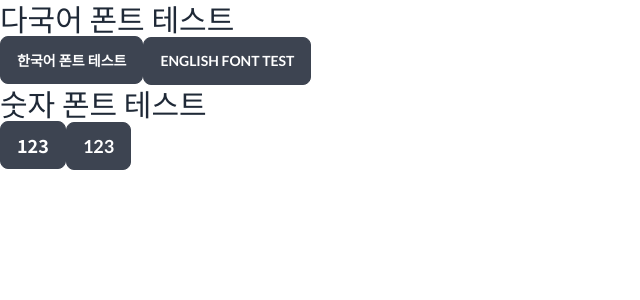
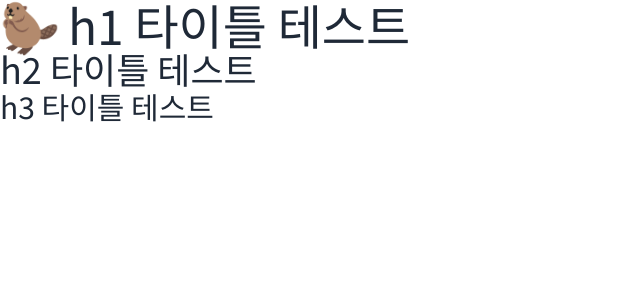
Before and after one commit to 2P3S/2p3s-scrum-dice, a Next.js app: page / in a window 1280 px wide. Shown: the top 300 px of the page, without its empty margins (0-640 px from the left). Built offline with nearby package versions, Linux system fonts and the light colour scheme.

Commit message:
[#23] frontend_atoms Title 태그 추가

```diff
--- /dev/null
+++ b/src/components/atoms/title/Title.tsx
@@ -0,0 +1,22 @@
+import { HTMLAttributes } from 'react';
+import classnames from 'classnames';
+
+type TitleProps = HTMLAttributes<HTMLHeadingElement> & {
+  headingLevel: 'h1' | 'h2' | 'h3';
+  emoji?: string;
+};
+
+export const Title = ({ children, className, headingLevel: HeadingLevel = 'h1', emoji, ...props }: TitleProps) => {
+  const style = classnames(className, {
+    'text-5xl': HeadingLevel === 'h1',
+    'text-4xl': HeadingLevel === 'h2',
+    'text-3xl': HeadingLevel === 'h3',
+  });
+
+  return (
+    <HeadingLevel className={style} {...props}>
+      {emoji && <span className="mr-2">{emoji}</span>}
+      {children}
+    </HeadingLevel>
+  );
+};
--- /dev/null
+++ b/src/components/atoms/title/index.ts
@@ -0,0 +1 @@
+export { Title } from './Title';
--- a/src/pages/index.tsx
+++ b/src/pages/index.tsx
@@ -5,7 +5,7 @@ import classNames from 'classnames';
 import { Noto_Sans_KR, Lato } from 'next/font/google';
 
 // Todo: atomic 디자인 패턴 실험중에만 하기의 컴포넌트를 추가한다.
-import Button from '@/components/atoms/button/Button';
+import { Title } from '@/components/atoms/title';
 
 const notoSansKr = Noto_Sans_KR({
   // preload: true, 기본값
@@ -29,14 +29,11 @@ export default function Home() {
         <link rel="icon" href="/favicon.ico" />
       </Head>
       <main className={classNames(notoSansKr.className, lato.variable)}>
-        {/* <Button>default btn</Button>
-        <Button loading>loading btn</Button> */}
-        <h3 className="text-3xl">다국어 폰트 테스트</h3>
-        <Button>한국어 폰트 테스트</Button>
-        <Button className="font-lato">english font test</Button>
-        <h3 className="text-3xl">숫자 폰트 테스트</h3>
-        <Button className="text-lg">123</Button>
-        <Button className="text-lg font-lato">123</Button>
+        <Title headingLevel="h1" emoji="🦫">
+          h1 타이틀 테스트
+        </Title>
+        <Title headingLevel="h2">h2 타이틀 테스트</Title>
+        <Title headingLevel="h3">h3 타이틀 테스트</Title>
       </main>
     </>
   );
```
